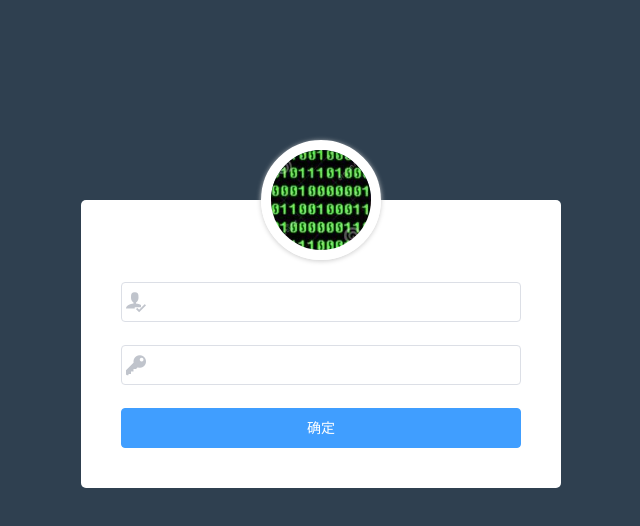
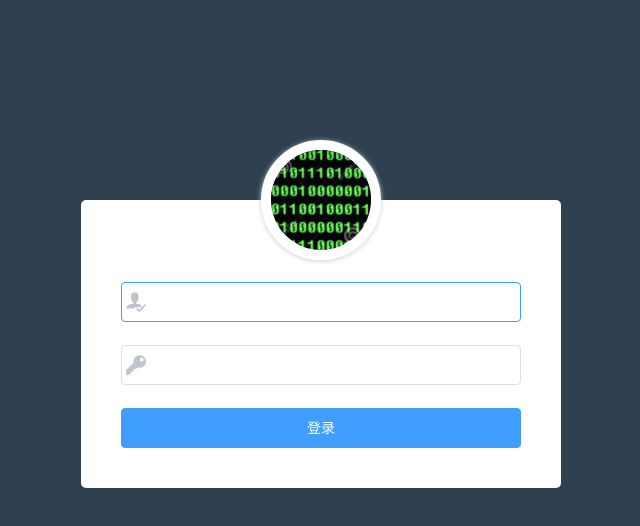
Before and after one commit to frankielinster/VUE-admin-system, a Vue app: page /#/login in a window 1280 px wide. Shown: the top 526 px of the page, without its empty margins (319-959 px from the left). Built offline with nearby package versions, Linux system fonts and the light colour scheme.

Commit message:
完成了表单验证以及登录功能

```diff
--- a/package.json
+++ b/package.json
@@ -11,6 +11,7 @@
     "build": "node build/build.js"
   },
   "dependencies": {
+    "axios": "^0.18.0",
     "element-ui": "^2.3.6",
     "vue": "^2.5.2",
     "vue-router": "^3.0.1"
--- /dev/null
+++ b/src/api/index.js
@@ -0,0 +1,25 @@
+// 这个文件统一处理请求
+import axios from 'axios'
+
+const URL = 'http://localhost:8888/api/private/v1/'
+
+// 给axios设置一个全局的基准路径, 这样以后它发的所有请求都会带上这个基准路径
+axios.defaults.baseURL = URL
+
+// 定义登录请求
+// 基础写法
+// export const checkLogin = (params) => {
+//   var data = axios.post('login', params)
+//     .then(function (res) {
+//     return res.data
+//     })
+//   return data
+// }
+
+// 精简写法01
+// export const checkLogin = (params) => {
+//   return axios.post('login', params).then(res => res.data)
+// }
+
+// 精简写法02
+export const checkLogin = params => axios.post('login', params).then(res => res.data)
--- a/src/router/index.js
+++ b/src/router/index.js
@@ -1,6 +1,7 @@
 import Vue from 'vue'
 import Router from 'vue-router'
 import Login from '@/views/Login'
+import Home from '@/views/Home'
 
 Vue.use(Router)
 
@@ -9,5 +10,11 @@ export default new Router({
     name: 'login',
     path: '/login',
     component: Login
-  }]
+  },
+  {
+    name: 'home',
+    path: '/home',
+    component: Home
+  }
+  ]
 })
--- /dev/null
+++ b/src/views/home.vue
@@ -0,0 +1,5 @@
+<template>
+  <div class="home">
+    登录成功
+  </div>
+</template>
--- a/src/views/login.vue
+++ b/src/views/login.vue
@@ -1,31 +1,72 @@
 <template>
   <div class="login">
     <!-- 这里只能有一个根节点 -->
-    <el-form ref="loginForm" :model="loginForm" class="container">
+    <el-form ref="loginForm" :model="loginForm" :rules="loginRules" class="container">
       <el-form-item>
         <div class="avatar">
           <img src="../assets/avatar.jpg" alt="">
         </div>
       </el-form-item>
-      <el-form-item>
-        <el-input v-model="loginForm.userName" prefix-icon="myicon myicon-user"></el-input>
+      <el-form-item prop="userName">
+        <el-input v-model="loginForm.userName" prefix-icon="myicon myicon-user" @keyup.enter.native="login('loginForm')" autofocus></el-input>
       </el-form-item>
-      <el-form-item>
-        <el-input v-model="loginForm.userPwd" prefix-icon="myicon myicon-key"></el-input>
+      <el-form-item prop="userPwd">
+        <el-input v-model="loginForm.userPwd" prefix-icon="myicon myicon-key" @keyup.enter.native="login('loginForm')"></el-input>
       </el-form-item>
-      <el-button type="primary" class="login-btn">确定</el-button>
+      <el-button type="primary" class="login-btn" @click="login('loginForm')">登录</el-button>
     </el-form>
   </div>
 </template>
 
 <script>
+import {checkLogin} from '@/api'
 export default {
   data () {
     return {
       loginForm: {
         userName: '',
         userPwd: ''
+      },
+      loginRules: {
+        userName: [
+          { required: true, message: '请输入您的昵称', trigger: 'blur' },
+          { min: 3, max: 5, message: '长度在 3 到 5 个字符', trigger: 'blur' }
+        ],
+        userPwd: [
+          { required: true, message: '请输入您的密码', trigger: 'blur' },
+          { min: 6, max: 12, message: '长度在 6 到 12 个字符', trigger: 'blur' }
+        ]
       }
+    }
+  },
+  methods: {
+    login (loginForm) {
+      this.$refs[loginForm].validate((result) => {
+        if (result) {
+          checkLogin({username: this.loginForm.userName, password: this.loginForm.userPwd})
+            .then(res => {
+              // console.log(123)
+              if (res.meta.status === 200) {
+                console.log(res.meta)
+                this.$router.push({name: 'home'})
+              } else {
+                this.$message.error(res.meta.msg)
+              }
+            })
+        } else {
+          return false
+        }
+      })
+      // checkLogin({username: this.loginForm.userName, password: this.loginForm.userPwd})
+      //   .then(res => {
+      //     // console.log(123)
+      //     if (res.meta.status === 200) {
+      //       console.log(res.meta)
+      //       this.$router.push({name: 'home'})
+      //     } else {
+      //       this.$message.error(res.meta.msg)
+      //     }
+      //   })
     }
   }
 }
```
Also changed, not shown: 1 other file (tests, documents, lock files or other folders).
